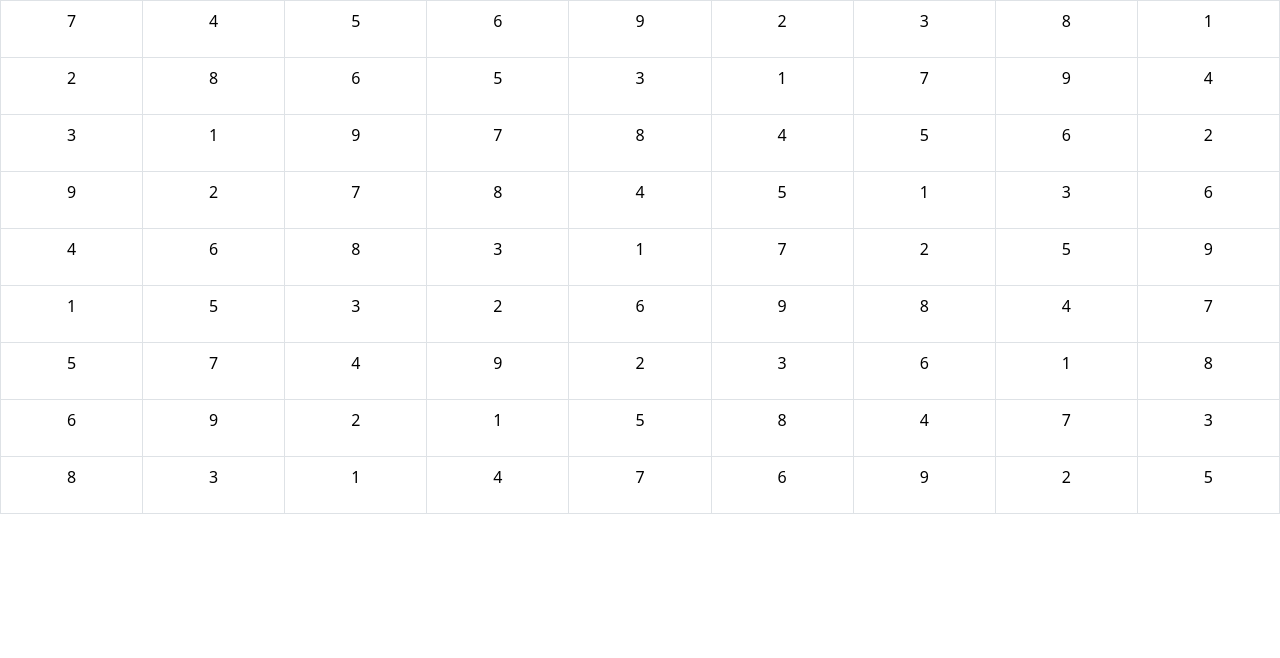
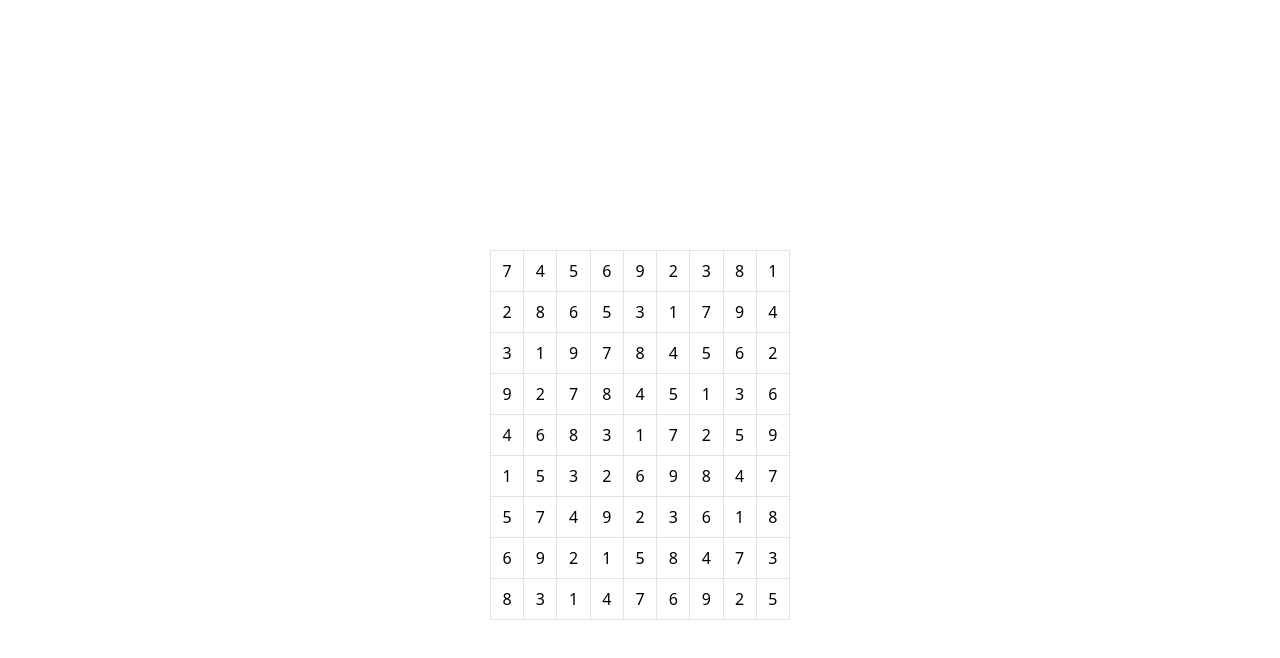
Before and after one commit to jimbandrews/simply-sudoku, a React (Vite) app: page / in a window 1280 px wide. Shown: the top 658 px of the page. Built offline with nearby package versions, Linux system fonts and the light colour scheme.

Commit message:
grid is square-like

```diff
--- a/src/components/Cell.module.css
+++ b/src/components/Cell.module.css
@@ -4,5 +4,5 @@
 }
 
 .number {
-  flex-basis: auto;
+  margin: auto;
 }
--- a/src/index.css
+++ b/src/index.css
@@ -3,6 +3,14 @@
 }
 
 main {
-  display: flex;
-  justify-content: center;
+  height: 300px;
+  width: 300px;
+
+  position: absolute;
+  top: 0;
+  bottom: 0;
+  left: 0;
+  right: 0;
+
+  margin: auto;
 }
```
